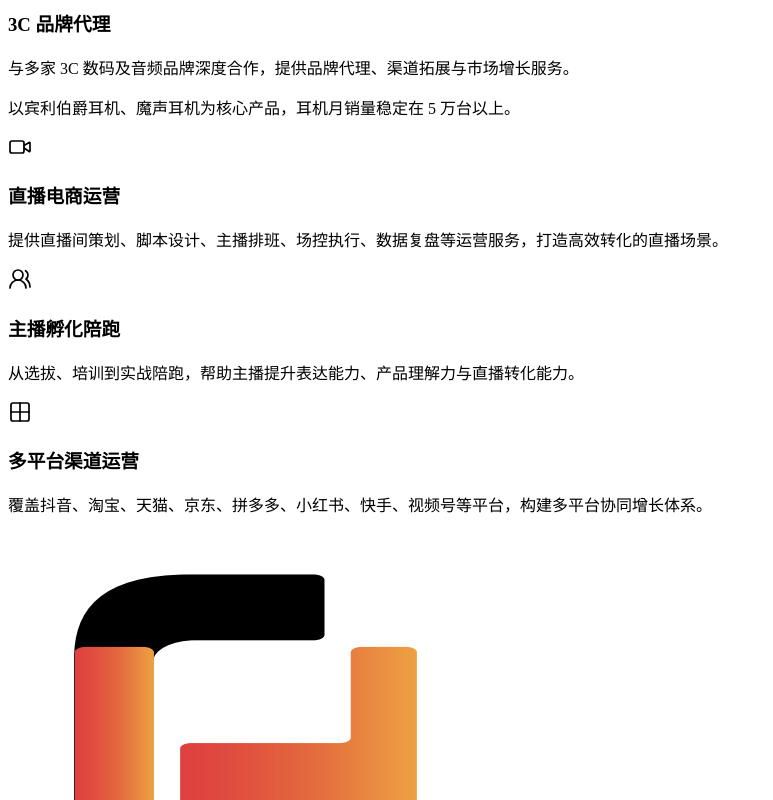
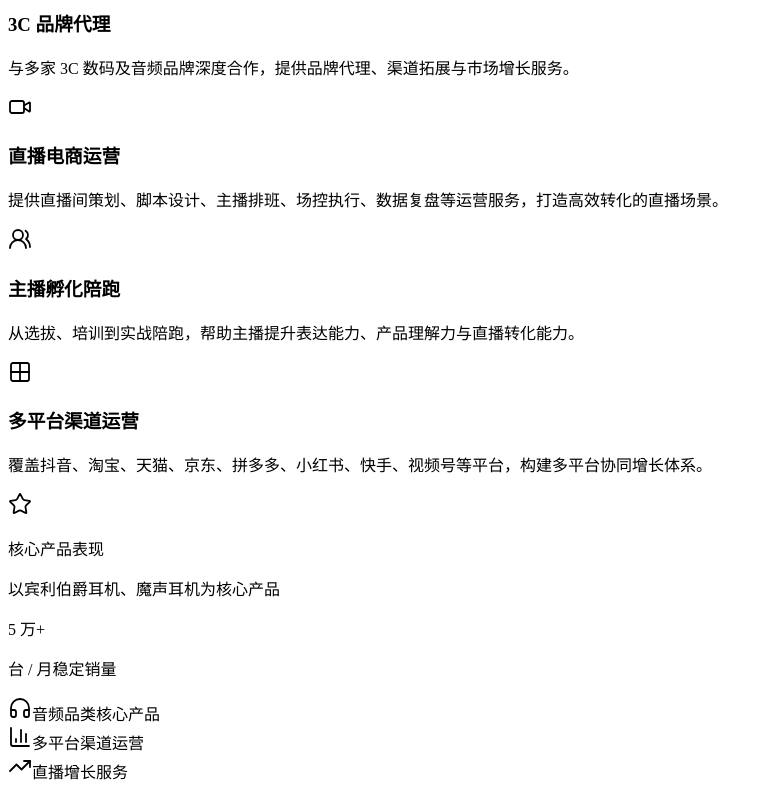
Before and after one commit to luup1854/hanhai_earbuds, a React (Vite) app: page / in a window 1280 px wide. Shown: the part 2580-3380 px from the top of the page, without its empty margins (0-773 px from the left). Built offline with nearby package versions, Linux system fonts and the light colour scheme; the HTML template or start-up script is replaced by a standard one.

Commit message:
fix: 修改核心业务，“5 万+”信息移入下方横向数据面板

```diff
--- a/src/pages/Home.tsx
+++ b/src/pages/Home.tsx
@@ -1,4 +1,4 @@
-import { ArrowRight } from 'lucide-react'
+import { ArrowRight, BarChart3, Headphones, Star, TrendingUp } from 'lucide-react'
 import { Link } from 'react-router-dom'
 import { siteData } from '../data/siteData'
 
@@ -17,6 +17,7 @@
 
 export function Home() {
   const { hero, about, business } = siteData.home
+  const businessNote = business.find((item) => item.note)?.note
 
   return (
     <>
@@ -126,36 +127,83 @@
             <div className="mx-auto mt-4 h-1 w-10 rounded-full bg-orange-500" />
           </div>
 
-          <div className="mt-12 grid gap-5 md:grid-cols-2 xl:grid-cols-4">
+          <div className="mt-12 grid gap-6 md:grid-cols-2 xl:grid-cols-4">
             {business.map((item) => {
               const Icon = item.icon
 
               return (
-                <article
-                  key={item.title}
-                  className="group relative flex min-h-[330px] flex-col overflow-hidden rounded-lg border border-white/10 bg-[linear-gradient(145deg,rgba(39,39,42,0.98),rgba(10,10,10,0.98))] p-7 text-center shadow-2xl shadow-black/30 transition duration-300 hover:-translate-y-2 hover:border-orange-500/70 hover:shadow-[0_24px_80px_rgba(249,115,22,0.18)]"
-                >
-                  <div className="absolute inset-x-0 top-0 h-px bg-gradient-to-r from-transparent via-white/20 to-transparent" />
-                  <div className="absolute -right-16 -top-16 h-36 w-36 rounded-full bg-orange-500/10 blur-3xl transition duration-300 group-hover:bg-orange-500/20" />
+                <div key={item.title} className="relative">
+                  <article className="group relative min-h-[330px] overflow-hidden rounded-lg border border-orange-500/45 bg-[radial-gradient(circle_at_50%_0%,rgba(249,115,22,0.16),transparent_42%),linear-gradient(145deg,rgba(38,38,41,0.96),rgba(8,8,8,0.98))] px-7 py-9 shadow-2xl shadow-black/30 transition duration-300 hover:-translate-y-2 hover:border-orange-400 hover:shadow-[0_24px_80px_rgba(249,115,22,0.2)]">
+                    <div className="absolute inset-x-8 bottom-0 h-24 opacity-25 [background-image:repeating-radial-gradient(ellipse_at_center,rgba(249,115,22,0.45)_0_1px,transparent_1px_6px)] [mask-image:linear-gradient(180deg,transparent,black)]" />
+                    <div className="absolute inset-x-0 top-0 h-px bg-gradient-to-r from-transparent via-orange-300/50 to-transparent" />
 
-                  <div className="mx-auto flex h-16 w-16 items-center justify-center text-orange-500 transition duration-300 group-hover:scale-110 group-hover:text-orange-400">
-                    <Icon className="h-12 w-12" strokeWidth={1.7} />
+                    <div className="relative mx-auto flex h-28 w-28 items-center justify-center text-orange-500 transition duration-300 group-hover:scale-105 group-hover:text-orange-400">
+                      <div className="absolute inset-0 rounded-full border border-orange-500/25" />
+                      <div className="absolute inset-4 rounded-full border border-orange-500/20" />
+                      <div className="absolute left-0 right-0 top-1/2 h-px bg-gradient-to-r from-transparent via-orange-500/35 to-transparent" />
+                      <div className="absolute bottom-0 top-0 left-1/2 w-px bg-gradient-to-b from-transparent via-orange-500/20 to-transparent" />
+                      <Icon className="relative h-14 w-14" strokeWidth={1.8} />
+                    </div>
+
+                    <h3 className="mt-7 text-center text-2xl font-semibold text-white">{item.title}</h3>
+                    <div className="mx-auto mt-4 h-1 w-8 rounded-full bg-orange-500" />
+                    <p className="mt-5 text-left text-base leading-8 text-neutral-300">{item.description}</p>
+                  </article>
+
+                  <div className="absolute -bottom-12 left-1/2 hidden h-12 w-px bg-orange-500/60 xl:block">
+                    <span className="absolute -top-1.5 left-1/2 h-3 w-3 -translate-x-1/2 rounded-full bg-orange-500 shadow-[0_0_18px_rgba(249,115,22,0.8)]" />
+                    <span className="absolute bottom-0 left-0 h-px w-28 bg-orange-500/35 odd:hidden" />
                   </div>
-
-                  <h3 className="mt-6 text-xl font-semibold text-white">{item.title}</h3>
-                  <p className="mt-4 text-sm leading-7 text-neutral-300">{item.description}</p>
-
-                  {item.note ? (
-                    <div className="mt-auto pt-6">
-                      <p className="rounded-md bg-gradient-to-r from-orange-500 to-orange-600 px-4 py-3 text-sm font-semibold leading-6 text-white shadow-lg shadow-orange-600/20">
-                        {item.note}
-                      </p>
-                    </div>
-                  ) : null}
-                </article>
+                </div>
               )
             })}
           </div>
+
+          {businessNote ? (
+            <div className="relative mx-auto mt-16 max-w-6xl rounded-xl border border-orange-500/55 bg-[radial-gradient(circle_at_50%_0%,rgba(249,115,22,0.18),transparent_55%),linear-gradient(135deg,rgba(49,28,16,0.96),rgba(8,8,8,0.98))] p-5 shadow-[0_28px_90px_rgba(249,115,22,0.18)]">
+              <div className="absolute inset-2 rounded-lg border border-orange-500/20" />
+              <div className="relative grid gap-6 lg:grid-cols-[1.25fr_0.75fr_1.5fr] lg:items-center">
+                <div className="flex items-center gap-5">
+                  <div className="flex h-16 w-16 shrink-0 items-center justify-center rounded-lg border border-orange-500/45 text-orange-500">
+                    <Star className="h-9 w-9" strokeWidth={1.8} />
+                  </div>
+                  <div>
+                    <p className="text-xl font-semibold text-white">核心产品表现</p>
+                    <p className="mt-2 max-w-sm text-base leading-8 text-neutral-200">
+                      以宾利伯爵耳机、魔声耳机为核心产品
+                    </p>
+                  </div>
+                </div>
+
+                <div className="border-y border-orange-500/25 py-5 text-center lg:border-x lg:border-y-0 lg:py-0">
+                  <p className="text-6xl font-semibold leading-none text-orange-500 drop-shadow-[0_0_22px_rgba(249,115,22,0.45)]">
+                    5 万+
+                  </p>
+                  <p className="mt-2 text-lg text-neutral-200">台 / 月稳定销量</p>
+                </div>
+
+                <div className="grid gap-3 sm:grid-cols-3">
+                  {[
+                    { label: '音频品类核心产品', icon: Headphones },
+                    { label: '多平台渠道运营', icon: BarChart3 },
+                    { label: '直播增长服务', icon: TrendingUp },
+                  ].map((tag) => {
+                    const TagIcon = tag.icon
+
+                    return (
+                      <div
+                        key={tag.label}
+                        className="flex items-center justify-center gap-2 rounded-md border border-orange-500/35 bg-black/20 px-4 py-3 text-sm font-medium text-neutral-200"
+                      >
+                        <TagIcon className="h-5 w-5 text-orange-500" strokeWidth={1.8} />
+                        {tag.label}
+                      </div>
+                    )
+                  })}
+                </div>
+              </div>
+            </div>
+          ) : null}
         </div>
       </section>
       <section id="platform" className="h-1 scroll-mt-24 bg-neutral-950" aria-label="平台矩阵占位" />
```
